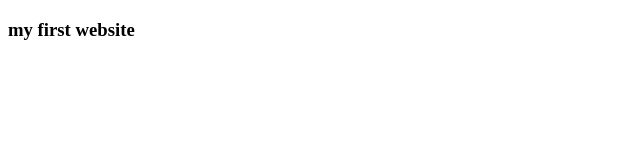
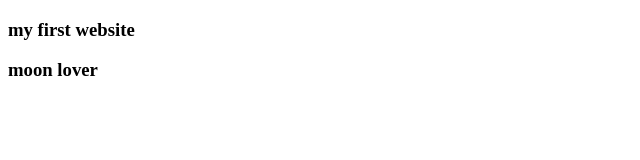
Before and after one commit to sumeyahussein17/kiki, a plain HTML site: page index.html in a window 1280 px wide. Shown: the whole page, without its empty margins (0-640 px from the left). Drawn offline with Linux system fonts and the light colour scheme.

Commit message:
add index.html now

```diff
--- a/index.html
+++ b/index.html
@@ -7,5 +7,6 @@
 </head>
 <body>
     <h3>my first website</h3>
+    <h3>moon lover</h3>
 </body>
 </html>
```
